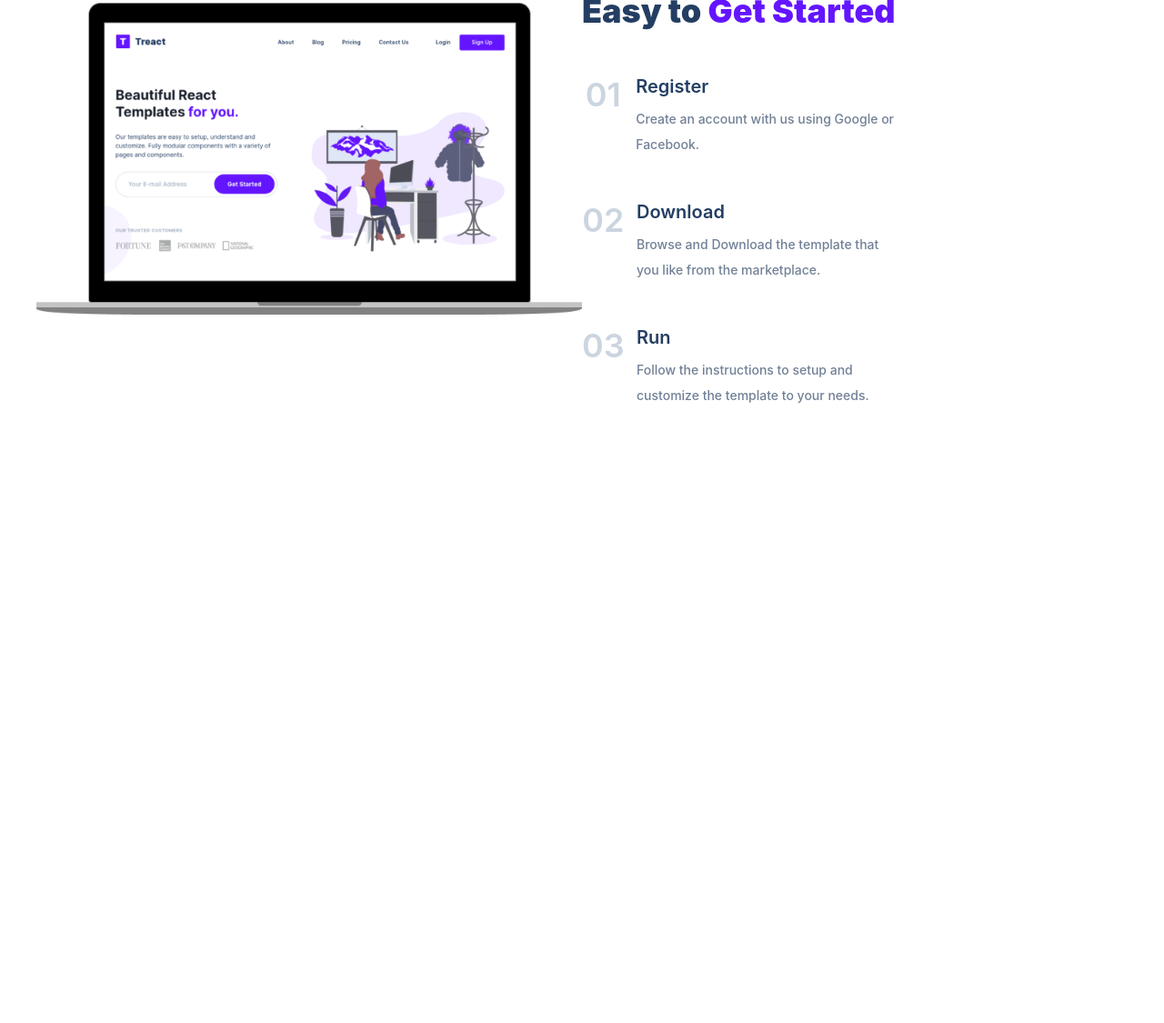
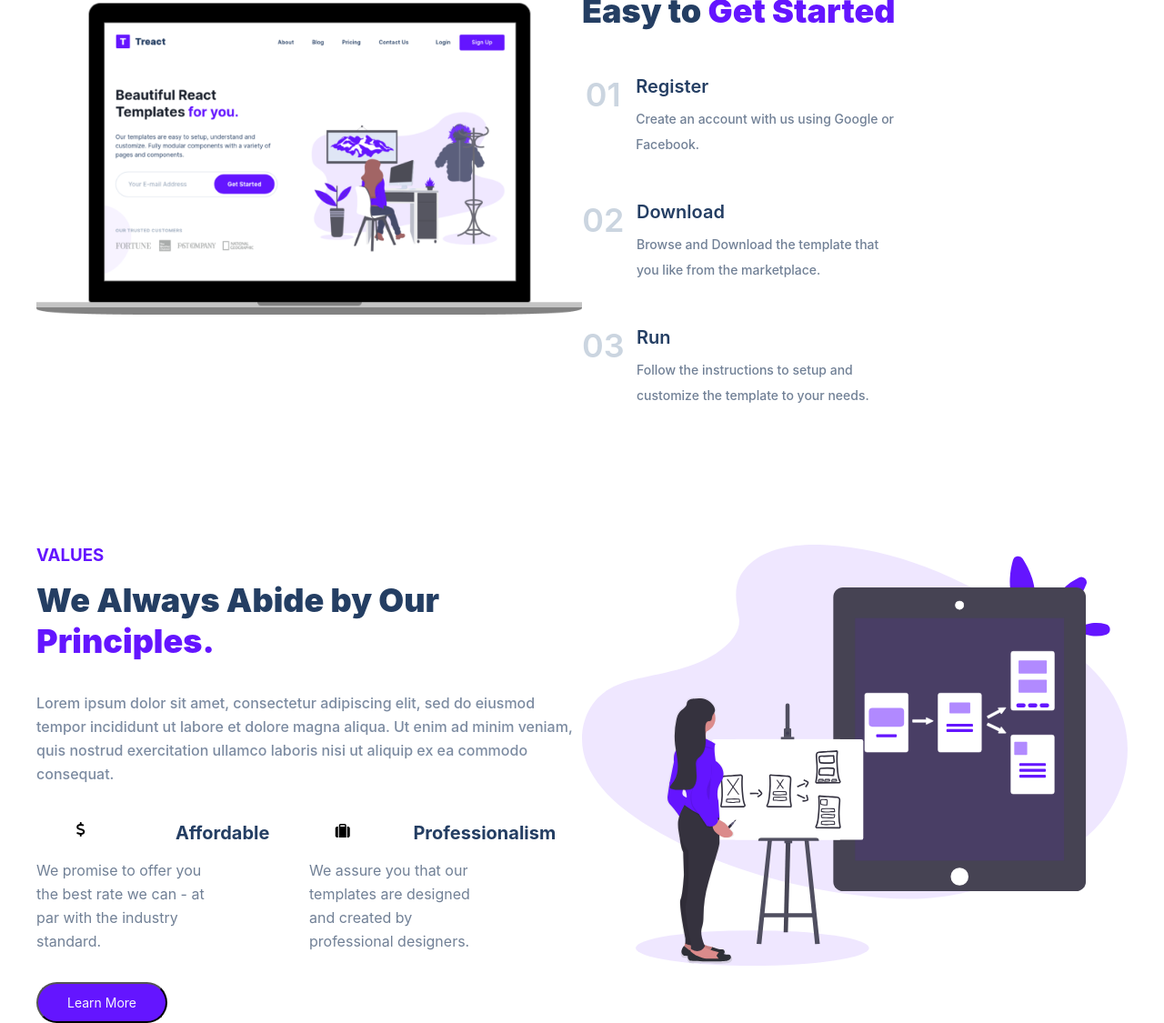
Before and after one commit to NCOBBagg/FES__Week-2--Project, a plain HTML site: page index.html in a window 1280 px wide. Shown: the part 2160-3285 px from the top of the page at 91% size. Before the commit the page ends 2659 px from the top, so only its background shows below. Drawn offline with Linux system fonts and the light colour scheme.

Commit message:
section--update__2

```diff
--- a/index.html
+++ b/index.html
@@ -219,5 +219,59 @@
             </div>
         </div>
     </section>
+    <section>
+        <div class="values--row">
+            <div class="values--container">
+                <div class="values--description">
+                    <h3>
+                        <span class="color">Values</span>
+                    </h3>
+                </div>
+                <h2 class="values--description__header">
+                    We Always Abide by Our <span class="color">Principles.</span>
+                </h2>
+                <p class="values--description__para">
+                    Lorem ipsum dolor sit amet, consectetur adipiscing elit, sed do eiusmod tempor incididunt ut labore et dolore magna aliqua. Ut enim ad minim veniam,
+                     quis nostrud exercitation ullamco laboris nisi ut aliquip ex ea commodo consequat.
+                </p>
+                <div class="values--description__para-icons">
+                    <div class="vdpi--container">
+                        <div class="vdpi--container__sect">
+                            <div class="fas">
+                                <i class="fa fa-dollar"></i>
+                            </div>
+                            <p class="values--description__icon-title">Affordable</p>
+                        </div>
+                        <div class="values--description__para-2">
+                            <p class="vdp2">
+                                We promise to offer you the best rate we can - at par with the industry standard.
+                            </p>
+                        </div>
+                    </div>
+                    <div class="vdpi--container">
+                        <div class="vdpi--container__sect">
+                            <div class="fas--bag">
+                                <i class="fa fa-suitcase"></i>
+                            </div>
+                            <p class="values--description__icon-title">Professionalism</p>
+                        </div>
+                        <div class="values--description__para-2">
+                            <p class="vdp2">
+                                We assure you that our templates are designed and created by professional designers.
+                            </p>
+                        </div>
+                    </div>
+                </div>
+                <div class="values--description__button">
+                    <button class="vd--btn">Learn More</button>
+                </div>
+            </div>
+            <div class="values--description__img">
+            <figure>
+                <img class="vd--img" src="assets/prototype-illustration.21bc4b3f612a2f257c3d361067582485.svg" alt="">
+            </figure>
+            </div>
+        </div>
+    </section>
   </body>
 </html>
--- a/styles.css
+++ b/styles.css
@@ -466,3 +466,99 @@ STEPS SECTION
     font-weight: 500;
     line-height: 2;
 }
+
+/*
+
+VALUES SECTION
+
+*/
+
+.values--row {
+    width: 100%;
+    max-width: 1200px;
+    margin: 0 auto;
+    display: flex;
+}
+
+.values--container {
+    width: 100%;
+    max-width: 1200px;
+    margin: 0 auto;
+    display: flex;
+    justify-content: space-between;
+    flex-direction: column;
+    padding-top: 100px;
+}
+
+.values--description {
+    width: 60%;
+    display: flex;
+    justify-content: space-between;
+}
+
+.values--description__img {
+    width: 100%;
+    padding-top: 100px;
+}
+
+.vd--img {
+    width: 100%;
+}
+
+.values--description__header {
+    color: #243E63;
+    font-size: 36px;
+    margin: 16px 0px 0px;
+    font-weight: 900;
+    line-height: 1.25;
+}
+
+.values--description__para {
+    color: #7C8BA1;
+    font-size: 16px;
+    margin: 32px 0 0;
+    font-weight: 500;
+    line-height: 1.625;
+    margin-top: 2rem;
+}
+
+.values--description__para-icons {
+    display: flex;
+    justify-content: space-between;
+    margin: 40px 0 0;
+}
+
+.vdpi--container {
+    width: 100%;
+}
+
+.vdpi--container__sect {
+    display: flex;
+    justify-content: space-around
+}
+
+.values--description__icon-title {
+    color: #243E63;
+    font-size: 20px;
+    margin: 0 0 0 12px;
+    font-weight: 700;
+}
+
+.vdp2 {
+    color: #718096;
+    font-size: 16px;
+    margin: 16px 0 0;
+    line-height: 1.625;
+    width: 100%;
+    max-width: 200px;
+}
+
+.vd--btn {
+    color: #f7fafc;
+    font-size: 14px;
+    background-color: #6415ff;
+    margin: 32px 0px 0px;
+    padding: 12px 32px;
+    border-radius: 999px;
+    width: fit-content;
+}
```
